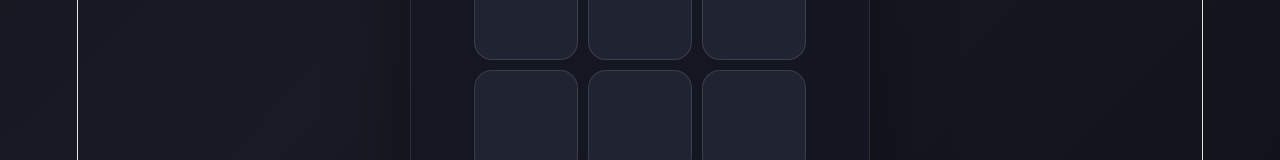
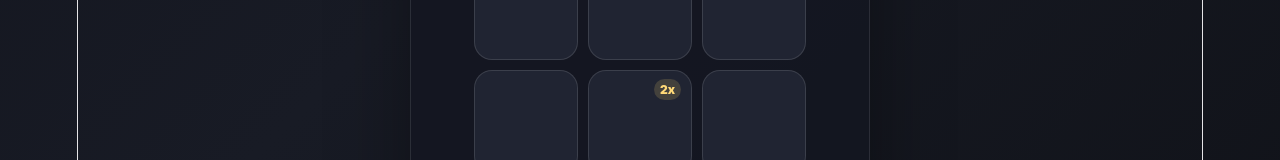
Before and after one commit to rabiaunllu/react-tic-tac-toe, a React (Vite) app: page / in a window 1280 px wide. Both pictures are taken after a click on the button "Arena". Shown: the part 640-800 px from the top of the page. Built offline with nearby package versions, Linux system fonts and the light colour scheme.

Commit message:
çarpan puanlama açıklaması eklendi

```diff
--- a/src/App.css
+++ b/src/App.css
@@ -281,3 +281,41 @@ p {
   accent-color: #8ed8ff;
   cursor: pointer;
 }
+.square {
+  position: relative;
+}
+
+.multiplier-badge {
+  position: absolute;
+  top: 8px;
+  right: 10px;
+  padding: 3px 6px;
+  border-radius: 999px;
+  background: rgba(255, 215, 120, 0.16);
+  color: #ffd978;
+  font-size: 12px;
+  font-weight: 900;
+}
+.score-info-box {
+  display: grid;
+  gap: 8px;
+  padding: 13px 14px;
+  border-radius: 14px;
+  background: rgba(255, 215, 120, 0.1);
+  color: #ffe6a3;
+}
+
+.score-info-box strong {
+  font-size: 14px;
+}
+
+.score-info-box p {
+  margin: 0;
+  color: #f3dfb0;
+  font-size: 13px;
+  line-height: 1.45;
+}
+
+.score-example {
+  font-weight: 800;
+}
--- a/src/App.jsx
+++ b/src/App.jsx
@@ -2,23 +2,29 @@ import { useEffect, useState } from 'react'
 import './App.css'
 import Board from './components/Board'
 import GameStatus from './components/GameStatus'
-import { calculateWinner, isBoardFull } from './game/gameLogic'
 import GameModeToggle from './components/GameModeToggle'
 import ScoreBoard from './components/ScoreBoard'
 import ArenaSettings from './components/ArenaSettings'
-
+import {
+  calculateRoundScore,
+  calculateWinner,
+  createBoardMultipliers,
+  getWinningLine,
+  isBoardFull,
+} from './game/gameLogic'
 
 const initialSquares = Array(9).fill(null)
+
 const initialScores = {
   X: 0,
   O: 0,
 }
+
 const initialArenaSettings = {
   powersEnabled: true,
   multipliersEnabled: true,
 }
 
-//useState kısımları
 export default function App() {
   const [squares, setSquares] = useState(initialSquares)
   const [xIsNext, setXIsNext] = useState(true)
@@ -26,9 +32,14 @@ export default function App() {
   const [scores, setScores] = useState(initialScores)
   const [arenaSettings, setArenaSettings] = useState(initialArenaSettings)
   const [isArenaSettingsOpen, setIsArenaSettingsOpen] = useState(false)
+  const [multipliers, setMultipliers] = useState({})
 
   const winner = calculateWinner(squares)
+  const winningLine = getWinningLine(squares)
+  const multipliersEnabled = gameMode === 'arena' && arenaSettings.multipliersEnabled
+  const roundScore = calculateRoundScore(winningLine, multipliers, multipliersEnabled)
   const isDraw = !winner && isBoardFull(squares)
+
   useEffect(() => {
     if (!winner) {
       return
@@ -36,9 +47,15 @@ const [isArenaSettingsOpen, setIsArenaSettingsOpen] = useState(false)
 
     setScores((currentScores) => ({
       ...currentScores,
-    [winner]: currentScores[winner] + 1,
+      [winner]: currentScores[winner] + roundScore,
     }))
-}, [winner])
+  }, [winner, roundScore])
+
+  useEffect(() => {
+    setSquares(initialSquares)
+    setXIsNext(true)
+    setMultipliers(multipliersEnabled ? createBoardMultipliers() : {})
+  }, [gameMode, arenaSettings.multipliersEnabled, multipliersEnabled])
 
   function handleSquareClick(index) {
     if (squares[index] || winner) {
@@ -55,7 +72,9 @@ const [isArenaSettingsOpen, setIsArenaSettingsOpen] = useState(false)
   function handleRestart() {
     setSquares(initialSquares)
     setXIsNext(true)
+    setMultipliers(multipliersEnabled ? createBoardMultipliers() : {})
   }
+
   function handleResetScores() {
     setScores(initialScores)
   }
@@ -72,7 +91,9 @@ const [isArenaSettingsOpen, setIsArenaSettingsOpen] = useState(false)
               : 'Arena modu aktif. Özel güçler yakında sahaya inecek.'}
           </p>
         </header>
+
         <GameModeToggle gameMode={gameMode} onGameModeChange={setGameMode} />
+
         {gameMode === 'arena' && (
           <div className="arena-settings-wrapper">
             <button
@@ -90,10 +111,15 @@ const [isArenaSettingsOpen, setIsArenaSettingsOpen] = useState(false)
             )}
           </div>
         )}
+
         <ScoreBoard scores={scores} onResetScores={handleResetScores} />
         <GameStatus winner={winner} isDraw={isDraw} xIsNext={xIsNext} />
 
-        <Board squares={squares} onSquareClick={handleSquareClick} />
+        <Board
+          squares={squares}
+          multipliers={multipliers}
+          onSquareClick={handleSquareClick}
+        />
 
         <button className="restart-button" onClick={handleRestart}>
           Yeni oyun
--- a/src/components/ArenaSettings.jsx
+++ b/src/components/ArenaSettings.jsx
@@ -38,8 +38,22 @@ export default function ArenaSettings({ settings, onSettingsChange }) {
             checked={settings.multipliersEnabled}
             onChange={() => handleToggle('multipliersEnabled')}
           />
+
         </label>
       </div>
+            {settings.multipliersEnabled && (
+        <div className="score-info-box">
+          <strong>Puanlama nasıl çalışır?</strong>
+          <p>
+            Arena modunda çarpanlı hücreler açıksa kazanan çizgideki hücrelerin
+            puanları toplanır. Normal hücre 1 puan, 2x hücre 2 puan, 3x hücre
+            3 puan değerindedir.
+          </p>
+          <p className="score-example">
+            Örnek: 3x + 2x + normal hücre = 6 puan.
+          </p>
+        </div>
+      )}
     </section>
   )
 }
--- a/src/components/Board.jsx
+++ b/src/components/Board.jsx
@@ -1,12 +1,14 @@
 import Square from './Square'
 //9 elemanlı squares dizisini geziyor ve her eleman için bir Square oluşturuyor.
-export default function Board({ squares, onSquareClick }) {
+
+export default function Board({ squares, multipliers, onSquareClick }) {
   return (
     <div className="board">
       {squares.map((square, index) => (
         <Square
           key={index}
           value={square}
+          multiplier={multipliers[index]}
           onSquareClick={() => onSquareClick(index)}
         />
       ))}
--- a/src/components/Square.jsx
+++ b/src/components/Square.jsx
@@ -2,10 +2,11 @@
  Belki koruma simgesi, çarpan etiketi, patlama animasyonu, joker efekti gösterecek.
  O yüzden kareyi baştan ayrı component tutulur*/
 
-export default function Square({ value, onSquareClick }) {
+export default function Square({ value, multiplier, onSquareClick }) {
   return (
     <button className={`square ${value ? 'square-filled' : ''}`} onClick={onSquareClick}>
-      {value}
+      {multiplier && <span className="multiplier-badge">{multiplier}x</span>}
+      <span>{value}</span>
     </button>
   )
 }
--- a/src/game/gameLogic.js
+++ b/src/game/gameLogic.js
@@ -1,7 +1,4 @@
-//squares bizim tahtamız. 9 elemanlı bir dizi:
-//lines kazandıran çizgiler.
-
-export function calculateWinner(squares) {
+export function getWinningLine(squares) {
   const lines = [
     [0, 1, 2],
     [3, 4, 5],
@@ -13,15 +10,41 @@ export function calculateWinner(squares) {
     [2, 4, 6],
   ]
 
-  for (const [a, b, c] of lines) {
-    if (squares[a] && squares[a] === squares[b] && squares[a] === squares[c]) {
-      return squares[a]
-    }
+  return lines.find(([a, b, c]) => {
+    return squares[a] && squares[a] === squares[b] && squares[a] === squares[c]
+  }) || null
+}
+
+export function calculateWinner(squares) {
+  const winningLine = getWinningLine(squares)
+
+  if (!winningLine) {
+    return null
   }
 
-  return null
+  return squares[winningLine[0]]
 }
 
 export function isBoardFull(squares) {
   return squares.every(Boolean)
 }
+
+export function createBoardMultipliers() {
+  const cellIndexes = [...Array(9).keys()]
+  const shuffledIndexes = cellIndexes.sort(() => Math.random() - 0.5)
+
+  return {
+    [shuffledIndexes[0]]: 2,
+    [shuffledIndexes[1]]: 3,
+  }
+}
+
+export function calculateRoundScore(winningLine, multipliers, multipliersEnabled) {
+  if (!winningLine || !multipliersEnabled) {
+    return 1
+  }
+
+  return winningLine.reduce((total, cellIndex) => {
+    return total + (multipliers[cellIndex] || 1)
+  }, 0)
+}
```
Lines whose indentation alone changed are shown as unchanged.
